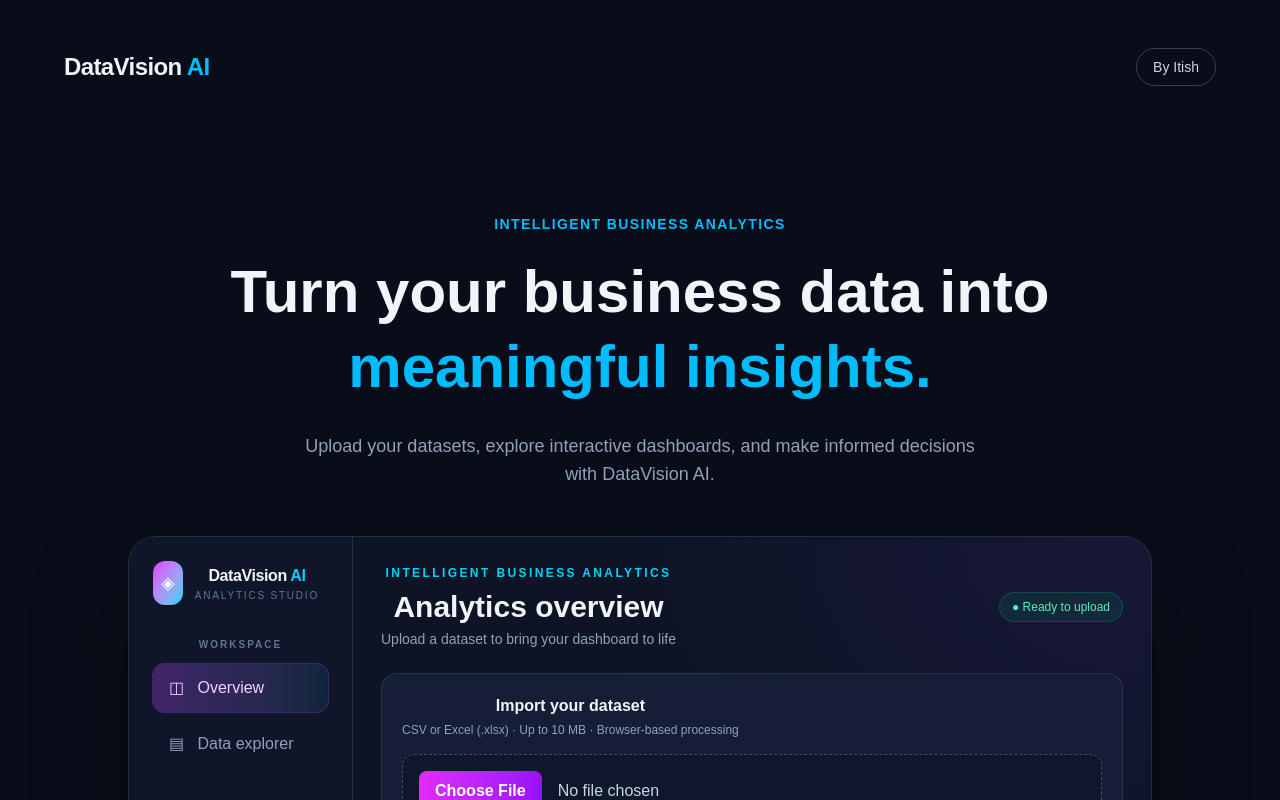
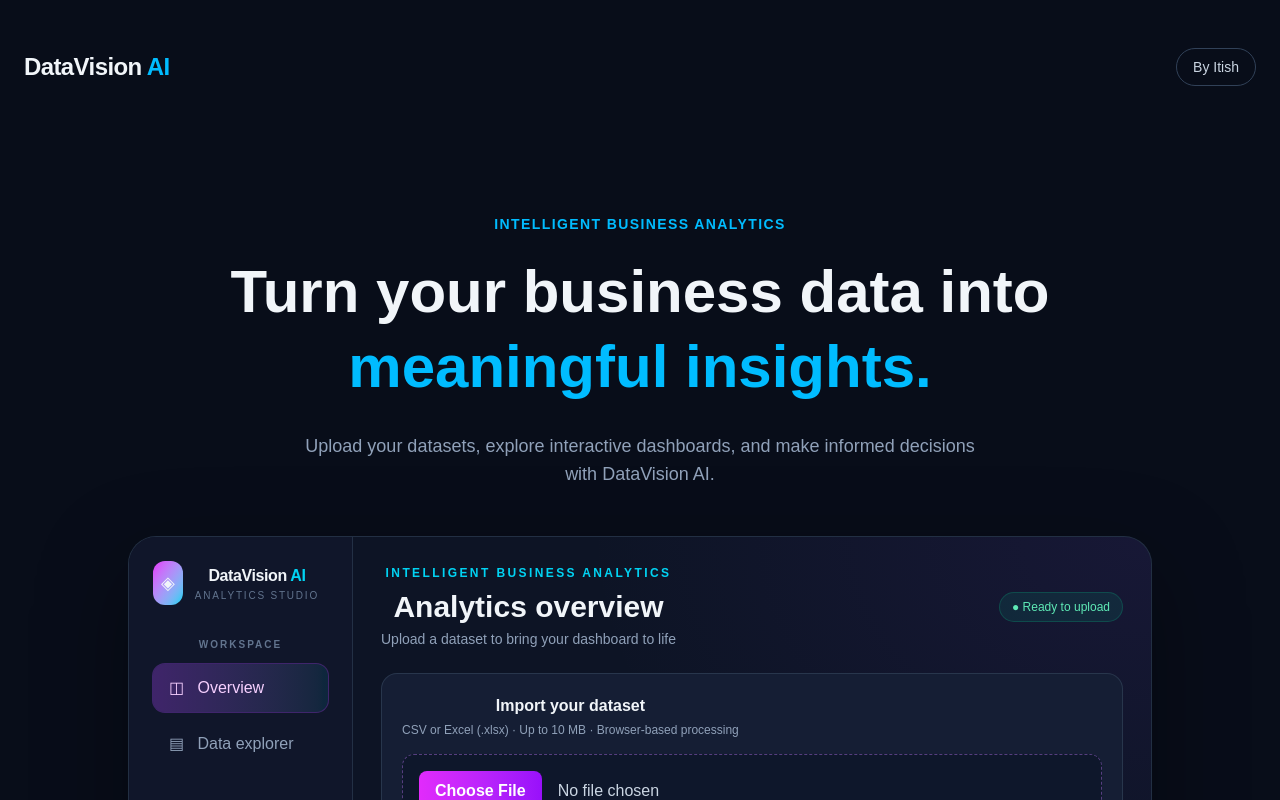
Before and after one commit to kumaritish2001-lab/datavision-ai, a Next.js app: page / in a window 1280 px wide. Shown: the top 800 px of the page. Built offline with nearby package versions, Linux system fonts and the light colour scheme.

Commit message:
Expand dashboard width and reduce empty margins

```diff
--- a/app/FileUpload.tsx
+++ b/app/FileUpload.tsx
@@ -138,7 +138,7 @@ export default function FileUpload() {
     { label: "Records analyzed", value: format(stats.count), detail: `${format(rows.length)} in original file`, gradient: "from-pink-500 via-rose-500 to-orange-400" },
   ];
 
-  return <div className="mx-auto max-w-7xl text-slate-100">
+ return <div className="w-full max-w-none text-slate-100">
     <div className="overflow-hidden rounded-[28px] border border-slate-700/60 bg-[#0d1425] shadow-[0_30px_90px_rgba(0,0,0,0.35)]">
       <div className="flex flex-col lg:flex-row">
         <aside className="w-full shrink-0 border-b border-slate-700/60 bg-[#10162a] p-6 lg:w-56 lg:border-b-0 lg:border-r">
--- a/app/page.tsx
+++ b/app/page.tsx
@@ -4,7 +4,7 @@ import FileUpload from "./FileUpload";
 export default function HomePage() {
   return (
     <main className="min-h-screen px-6 py-12">
-      <div className="mx-auto max-w-6xl">
+      <div className="mx-auto w-full max-w-[1800px]">
         {/* Header */}
         <header className="mb-16 flex items-center justify-between">
           <h1 className="text-2xl font-bold tracking-tight">
```
